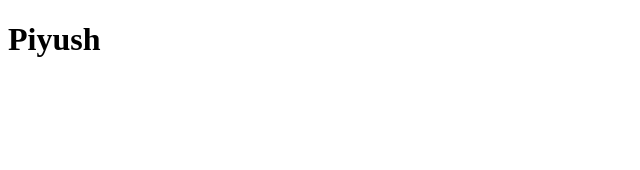
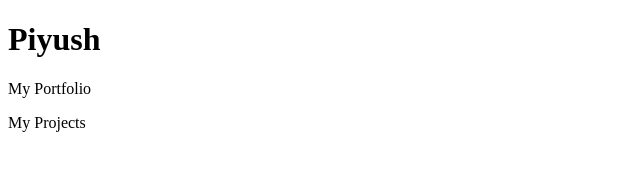
Before and after one commit to PR2309/PR2309.github.io, a plain HTML site: page index.html in a window 1280 px wide. Shown: the whole page, without its empty margins (0-640 px from the left). Drawn offline with Linux system fonts and the light colour scheme.

Commit message:
Changes 2

```diff
--- a/index.html
+++ b/index.html
@@ -151,6 +151,9 @@
 <body>
     <h1>Piyush</h1>
 
+    <p>My Portfolio</p>
+    <p>My Projects</p>
+
     <script></script>
 </body>
 </html>
```
